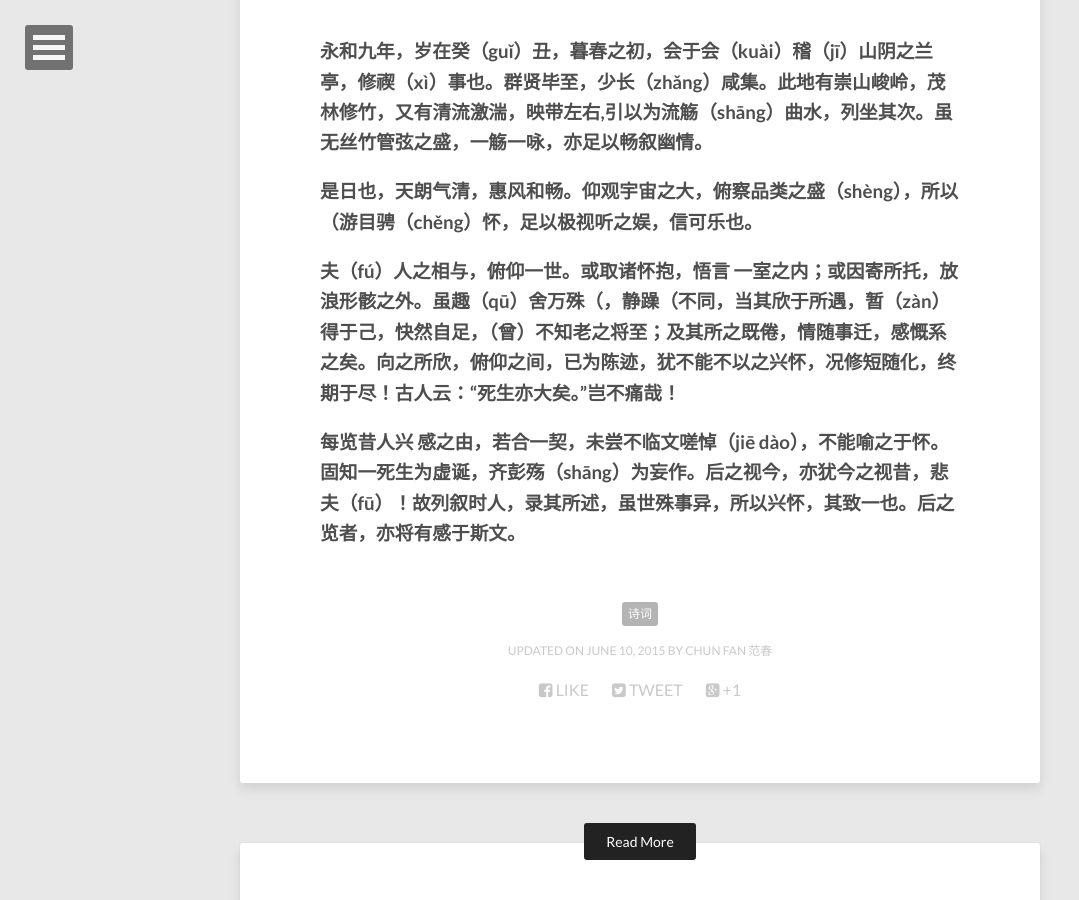
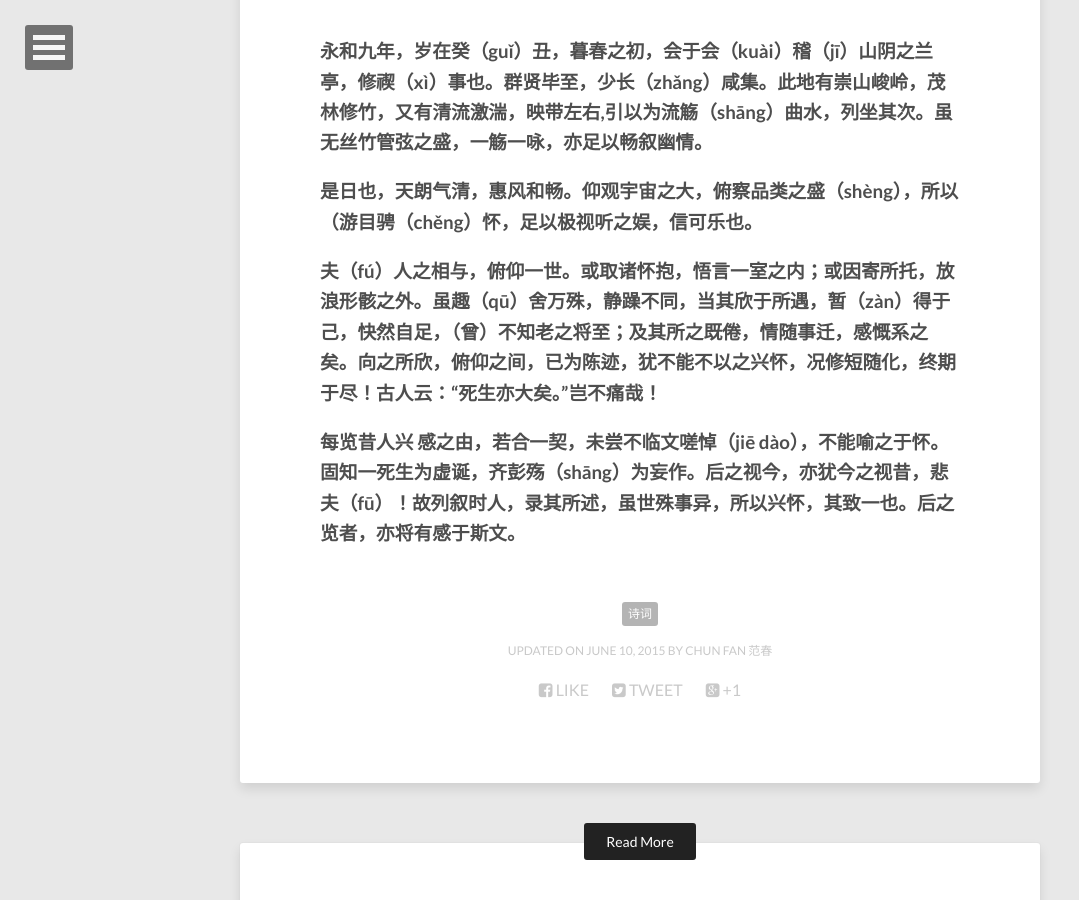
Before and after one commit to chunfantasy/blog, a Jekyll site: the page built from _posts/2015-06-10-兰亭集序.md, in a window 1280 px wide and 900 px high, scrolled down 569 px. Shown: the whole window, without its empty margins (0-1079 px from the left). Built offline with Jekyll 4.4.1, drawn with Linux system fonts in a browser that asks for light colours; nearby versions of some CDN libraries.

```diff
--- a/_posts/2015-06-10-兰亭集序.md
+++ b/_posts/2015-06-10-兰亭集序.md
@@ -15,6 +15,6 @@ image:
 
 ### 是日也，天朗气清，惠风和畅。仰观宇宙之大，俯察品类之盛（shèng），所以（游目骋（chěng）怀，足以极视听之娱，信可乐也。
 
-### 夫（fú）人之相与，俯仰一世。或取诸怀抱，悟言 一室之内；或因寄所托，放浪形骸之外。虽趣（qū）舍万殊（，静躁（不同，当其欣于所遇，暂（zàn）得于己，快然自足，（曾）不知老之将至；及其所之既倦，情随事迁，感慨系之矣。向之所欣，俯仰之间，已为陈迹，犹不能不以之兴怀，况修短随化，终期于尽！古人云：“死生亦大矣。”岂不痛哉！
+### 夫（fú）人之相与，俯仰一世。或取诸怀抱，悟言一室之内；或因寄所托，放浪形骸之外。虽趣（qū）舍万殊，静躁不同，当其欣于所遇，暂（zàn）得于己，快然自足，（曾）不知老之将至；及其所之既倦，情随事迁，感慨系之矣。向之所欣，俯仰之间，已为陈迹，犹不能不以之兴怀，况修短随化，终期于尽！古人云：“死生亦大矣。”岂不痛哉！
 
 ### 每览昔人兴 感之由，若合一契，未尝不临文嗟悼（jiē dào），不能喻之于怀。固知一死生为虚诞，齐彭殇（shāng）为妄作。后之视今，亦犹今之视昔，悲夫（fū）！故列叙时人，录其所述，虽世殊事异，所以兴怀，其致一也。后之览者，亦将有感于斯文。
```
